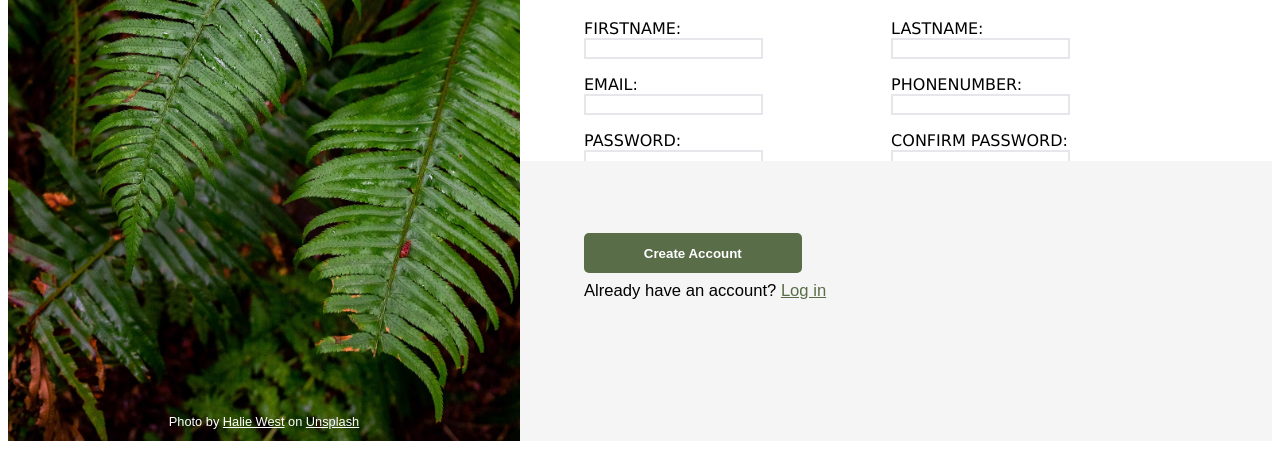
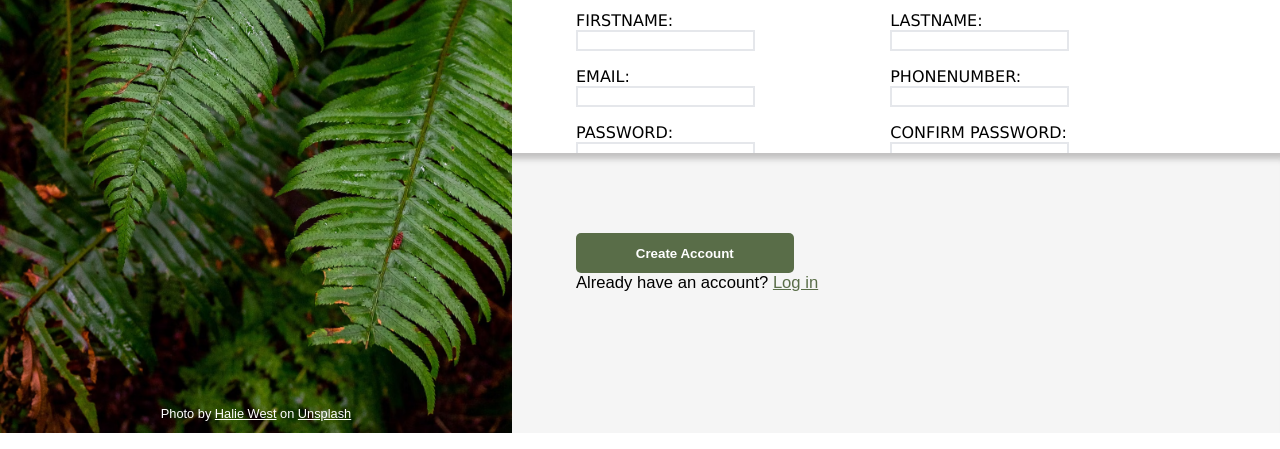
Before and after one commit to SopuluNwakaeze/Sign-Up-Form, a plain HTML site: page index.html in a window 1280 px wide. Shown: the part 367-816 px from the top of the page. Drawn offline with Linux system fonts and the light colour scheme.

Commit message:
Added remaining shadow

```diff
--- a/index-style.css
+++ b/index-style.css
@@ -14,6 +14,7 @@
 
 body{
     height: 100vh;
+    margin: 0px;
 }
 
 h1{
@@ -141,6 +142,7 @@ a{
     background-color: rgb(245, 245, 245);
     max-height: 35vh;
     height: 35vh;
+    box-shadow: inset 0px 12px 6px -6px rgb(194, 193, 193);
 }
 
 #first-block p {
```
